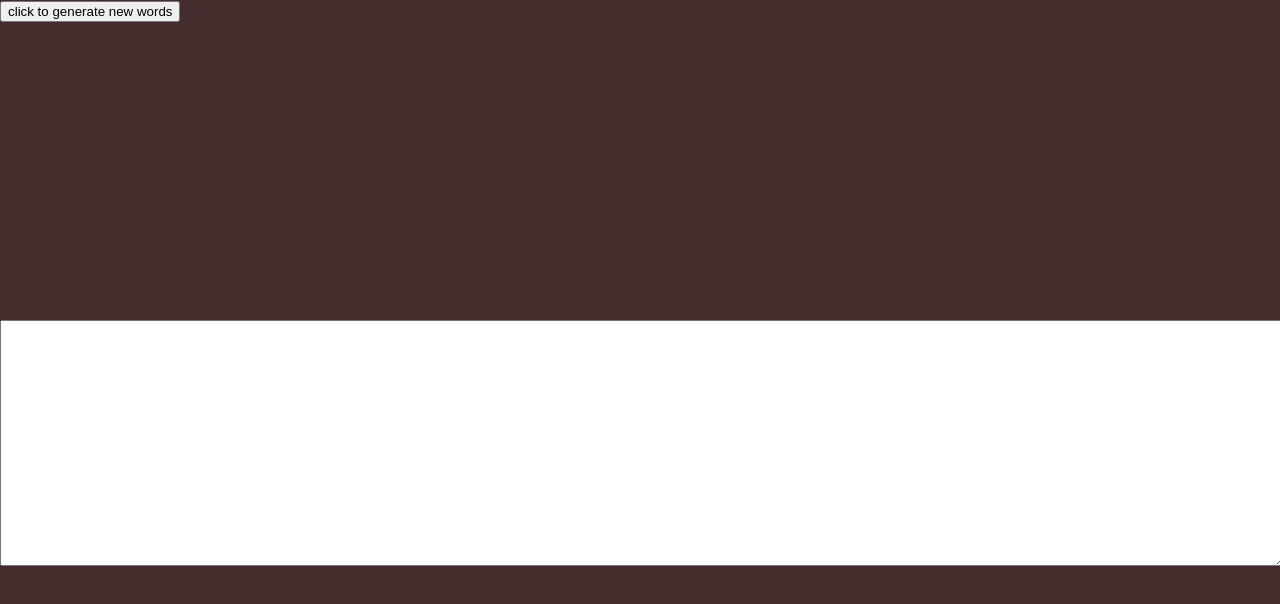
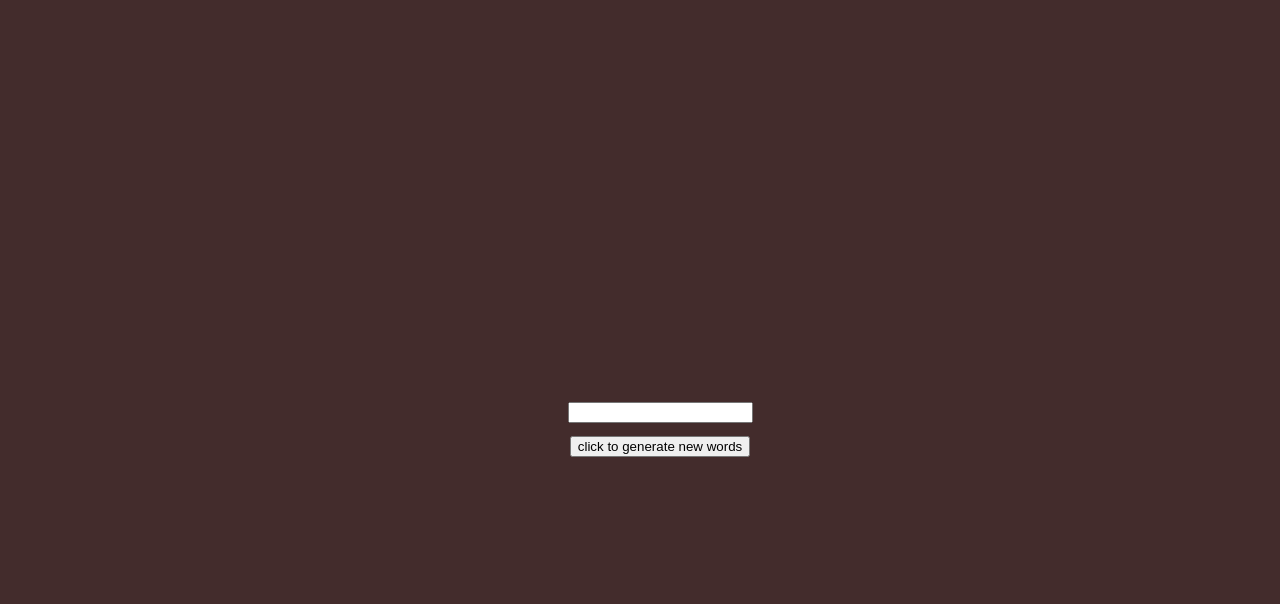
Before and after one commit to SamManoli975/typetest, a React (Create React App) app: page / in a window 1280 px wide. Shown: the top 604 px of the page. Built offline with nearby package versions, Linux system fonts and the light colour scheme.

Commit message:
adding some styling

```diff
--- a/src/App.css
+++ b/src/App.css
@@ -38,13 +38,18 @@
 }
 
 .textBox{
-  color: rgb(31, 24, 24);
+  color: rgb(248, 243, 243);
   font-family: Arial, Helvetica, sans-serif;
+  font-size: 30px;
   text-align: center;
   position: absolute;
   top: 40vh;
   width: 100vw;
   height: 30vh;
+  margin: 20px;
+  padding: 20px;
+  box-sizing: border-box;
+
 }
 .newWordsButton{
   /* bottom: 10vh; */
--- a/src/App.js
+++ b/src/App.js
@@ -7,7 +7,7 @@ function App() {
 
 
   return (
-    <div>
+    <div className='textBox'>
       <Hello/>
     </div>
   );
--- a/src/sayHello.js
+++ b/src/sayHello.js
@@ -5,6 +5,7 @@ import {generate} from "random-words";//importing
 //function to create new words
 function Hello(){
     const [words, setWords] = useState(""); // State for storing words
+    const [userInput, setUserInput] = useState("");
 
     const RandomWords = () => {
         // Generate an array of 5 random words
@@ -17,8 +18,11 @@ function Hello(){
         <div>
 
             <div>
-
-                <textarea className='textBox' placeholder={words}></textarea>
+                <p >{words}</p>
+                <input
+                    type="text"
+                    value = {userInput}
+                    onChange={(e) => setUserInput(e.target.value)}/>
             </div>
             <div className="newWordsButton">
                 <button onClick={RandomWords}>click to generate new words</button>
```
